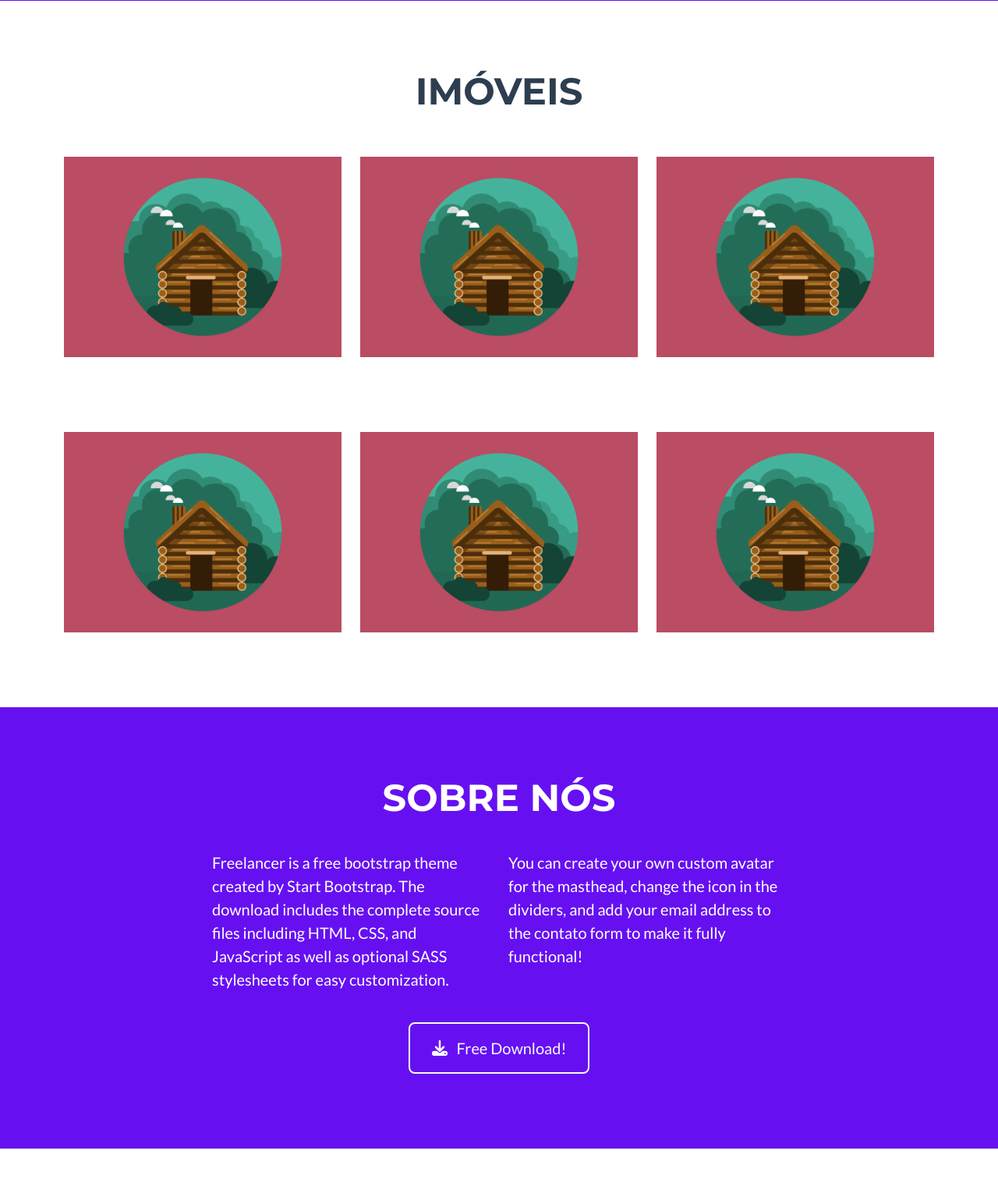
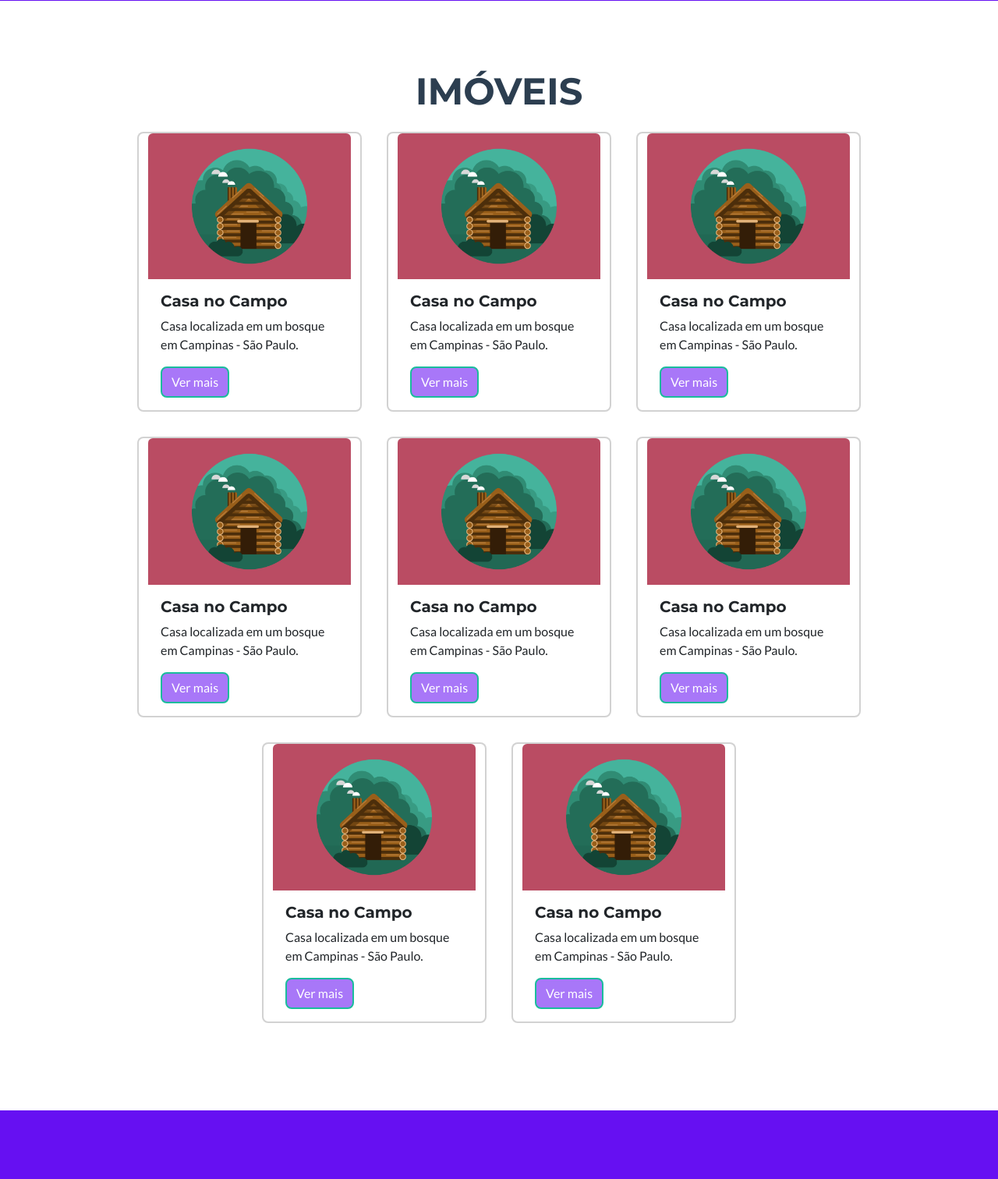
Before and after one commit to GHOK-dev/site-imobiliaria, a PHP site: page / in a window 1280 px wide. Shown: the part 706-2218 px from the top of the page at 78% size. Run offline with PHP 8.4, Linux system fonts and the light colour scheme; data that the repository does not hold is empty; some libraries are stand-ins or nearby versions.

Commit message:
Cards
dfsbhjdfjhifd

```diff
--- a/RT4.sql
+++ b/RT4.sql
@@ -9,6 +9,7 @@ Create table imovel (
 	disponibilidade boolean,
 	tipo VARCHAR(50) NOT NULL,
     endereco_fk INT,
+	imagem VARCHAR(255),
 	FOREIGN KEY (endereco_fk) REFERENCES endereco(id)
 );
 
--- a/index.php
+++ b/index.php
@@ -19,62 +19,87 @@
     <section class="page-section casas" id="casas">
         <div class="container">
             <h2 class="page-section-heading text-center text-uppercase text-secondary mb-3">Imóveis</h2>
-            <div class="row justify-content-center">
+            <div class="row row-cols-3 justify-content-center">
+
                 <!-- casas Item 1-->
-                <div class="col-md-6 col-lg-4 mb-5">
-                    <div class="casas-item mx-auto" data-bs-toggle="modal" data-bs-target="#casasModal1">
-                        <div class="casas-item-caption d-flex align-items-center justify-content-center h-100 w-100">
-                            <div class="casas-item-caption-content text-center text-white"><i class="fas fa-plus fa-3x"></i></div>
-                        </div>
-                        <img class="img-fluid" src="assets/img/portfolio/cabin.png" alt="..." />
+                <div class="card col m-3" style="width: 18rem;">
+                    <img src="assets/img/portfolio/cabin.png" class="card-img-top" alt="...">
+                    <div class="card-body">
+                        <h5 class="card-title">Casa no Campo</h5>
+                        <p class="card-text">Casa localizada em um bosque em Campinas - São Paulo.</p>
+                    <a href="#" class="btn btn-primary">Ver mais</a>
                     </div>
                 </div>
+
                 <!-- casas Item 2-->
-                <div class="col-md-6 col-lg-4 mb-5">
-                    <div class="casas-item mx-auto" data-bs-toggle="modal" data-bs-target="#casasModal2">
-                        <div class="casas-item-caption d-flex align-items-center justify-content-center h-100 w-100">
-                            <div class="casas-item-caption-content text-center text-white"><i class="fas fa-plus fa-3x"></i></div>
-                        </div>
-                        <img class="img-fluid" src="assets/img/portfolio/cabin.png" alt="..." />
+                <div class="card col m-3" style="width: 18rem;">
+                    <img src="assets/img/portfolio/cabin.png" class="card-img-top" alt="...">
+                    <div class="card-body">
+                        <h5 class="card-title">Casa no Campo</h5>
+                        <p class="card-text">Casa localizada em um bosque em Campinas - São Paulo.</p>
+                    <a href="#" class="btn btn-primary">Ver mais</a>
                     </div>
                 </div>
+
                 <!-- casas Item 3-->
-                <div class="col-md-6 col-lg-4 mb-5">
-                    <div class="casas-item mx-auto" data-bs-toggle="modal" data-bs-target="#casasModal3">
-                        <div class="casas-item-caption d-flex align-items-center justify-content-center h-100 w-100">
-                            <div class="casas-item-caption-content text-center text-white"><i class="fas fa-plus fa-3x"></i></div>
-                        </div>
-                        <img class="img-fluid" src="assets/img/portfolio/cabin.png" alt="..." />
+                <div class="card col m-3" style="width: 18rem;">
+                    <img src="assets/img/portfolio/cabin.png" class="card-img-top" alt="...">
+                    <div class="card-body">
+                        <h5 class="card-title">Casa no Campo</h5>
+                        <p class="card-text">Casa localizada em um bosque em Campinas - São Paulo.</p>
+                    <a href="#" class="btn btn-primary">Ver mais</a>
                     </div>
                 </div>
+
                 <!-- casas Item 4-->
-                <div class="col-md-6 col-lg-4 mb-5 mb-lg-0">
-                    <div class="casas-item mx-auto" data-bs-toggle="modal" data-bs-target="#casasModal4">
-                        <div class="casas-item-caption d-flex align-items-center justify-content-center h-100 w-100">
-                            <div class="casas-item-caption-content text-center text-white"><i class="fas fa-plus fa-3x"></i></div>
-                        </div>
-                        <img class="img-fluid" src="assets/img/portfolio/cabin.png" alt="..." />
+                <div class="card col m-3" style="width: 18rem;">
+                    <img src="assets/img/portfolio/cabin.png" class="card-img-top" alt="...">
+                    <div class="card-body">
+                        <h5 class="card-title">Casa no Campo</h5>
+                        <p class="card-text">Casa localizada em um bosque em Campinas - São Paulo.</p>
+                    <a href="#" class="btn btn-primary">Ver mais</a>
                     </div>
                 </div>
+
                 <!-- casas Item 5-->
-                <div class="col-md-6 col-lg-4 mb-5 mb-md-0">
-                    <div class="casas-item mx-auto" data-bs-toggle="modal" data-bs-target="#casasModal5">
-                        <div class="casas-item-caption d-flex align-items-center justify-content-center h-100 w-100">
-                            <div class="casas-item-caption-content text-center text-white"><i class="fas fa-plus fa-3x"></i></div>
-                        </div>
-                        <img class="img-fluid" src="assets/img/portfolio/cabin.png" alt="..." />
+                <div class="card col m-3" style="width: 18rem;">
+                    <img src="assets/img/portfolio/cabin.png" class="card-img-top" alt="...">
+                    <div class="card-body">
+                        <h5 class="card-title">Casa no Campo</h5>
+                        <p class="card-text">Casa localizada em um bosque em Campinas - São Paulo.</p>
+                    <a href="#" class="btn btn-primary">Ver mais</a>
                     </div>
                 </div>
+
                 <!-- casas Item 6-->
-                <div class="col-md-6 col-lg-4">
-                    <div class="casas-item mx-auto" data-bs-toggle="modal" data-bs-target="#casasModal6">
-                        <div class="casas-item-caption d-flex align-items-center justify-content-center h-100 w-100">
-                            <div class="casas-item-caption-content text-center text-white"><i class="fas fa-plus fa-3x"></i></div>
-                        </div>
-                        <img class="img-fluid" src="assets/img/portfolio/cabin.png" alt="..." />
+                <div class="card col m-3" style="width: 18rem;">
+                    <img src="assets/img/portfolio/cabin.png" class="card-img-top" alt="...">
+                    <div class="card-body">
+                        <h5 class="card-title">Casa no Campo</h5>
+                        <p class="card-text">Casa localizada em um bosque em Campinas - São Paulo.</p>
+                    <a href="#" class="btn btn-primary">Ver mais</a>
                     </div>
                 </div>
-            </div>
+
+                <!-- casas Item 7-->
+                <div class="card col m-3" style="width: 18rem;">
+                    <img src="assets/img/portfolio/cabin.png" class="card-img-top" alt="...">
+                    <div class="card-body">
+                        <h5 class="card-title">Casa no Campo</h5>
+                        <p class="card-text">Casa localizada em um bosque em Campinas - São Paulo.</p>
+                    <a href="#" class="btn btn-primary">Ver mais</a>
+                    </div>
+                </div>
+
+                <!-- casas Item 8-->
+                <div class="card col m-3" style="width: 18rem;">
+                    <img src="assets/img/portfolio/cabin.png" class="card-img-top" alt="...">
+                    <div class="card-body">
+                        <h5 class="card-title">Casa no Campo</h5>
+                        <p class="card-text">Casa localizada em um bosque em Campinas - São Paulo.</p>
+                    <a href="#" class="btn btn-primary">Ver mais</a>
+                    </div>
+                </div>
         </div>
     </section>
 
```
